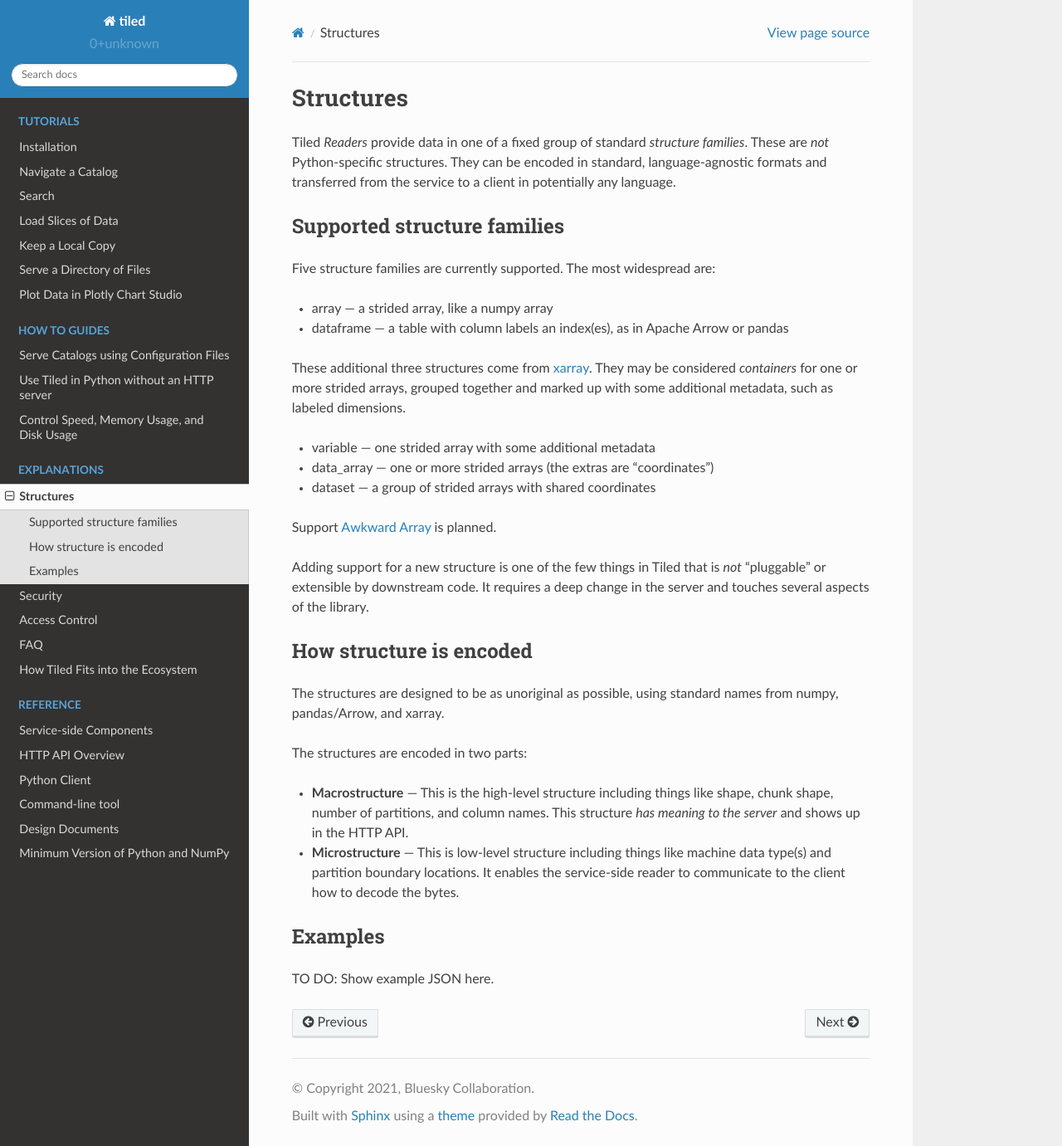
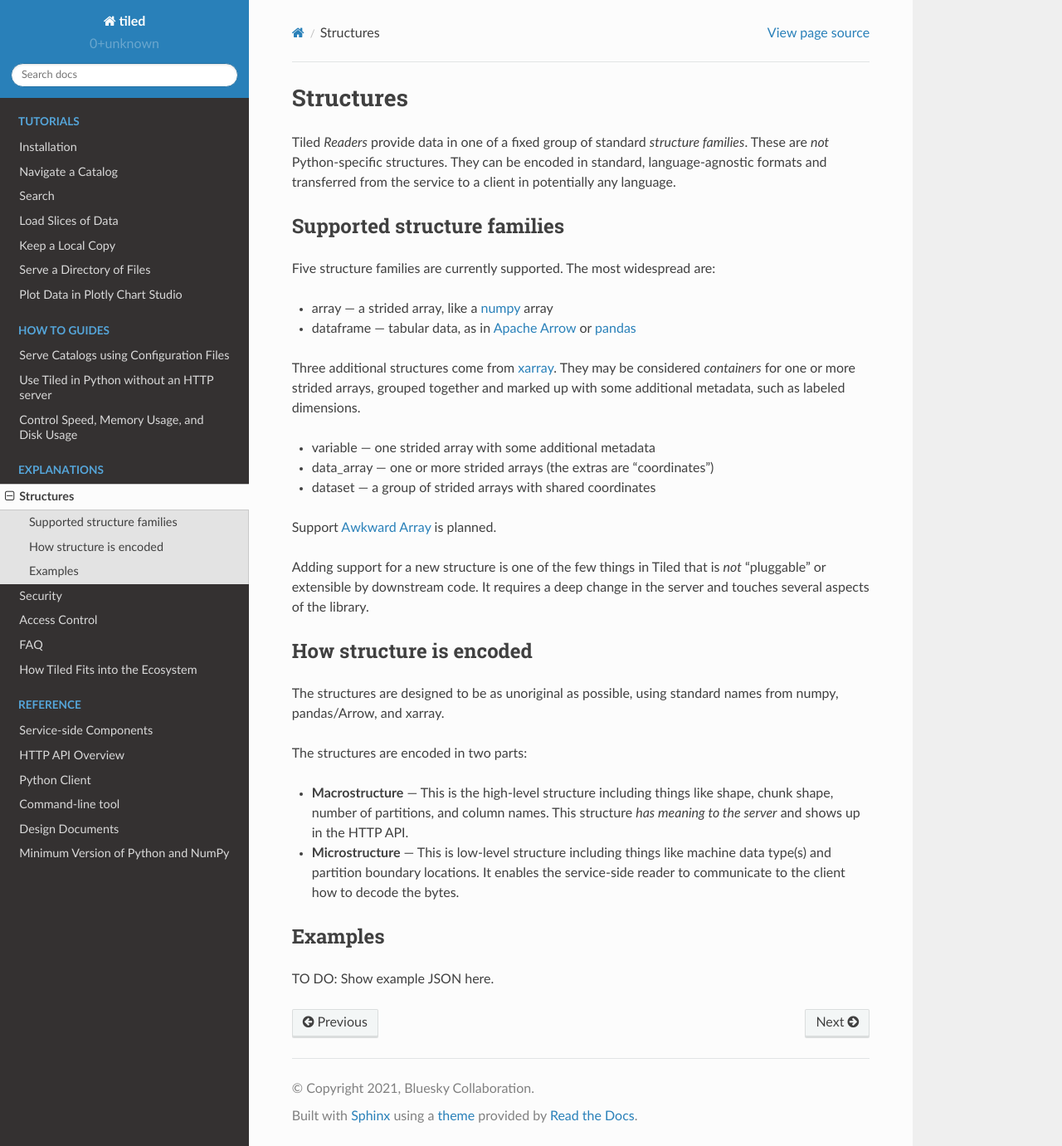
Before and after one commit to bluesky/tiled, a Sphinx documentation site: the page built from docs/source/explanations/structures.md, in a window 1280 px wide and 1381 px high. Shown: the whole window at 83% size. Built offline with Sphinx 7.4.7 and the Read the Docs theme 2.0.0, drawn with Linux system fonts in a browser that asks for light colours; pages that are not in the unit, such as notebooks, are missing from menus.

Commit message:
Add links.

```diff
--- a/docs/source/explanations/structures.md
+++ b/docs/source/explanations/structures.md
@@ -9,10 +9,11 @@ potentially any language.
 
 Five structure families are currently supported. The most widespread are:
 
-* array --- a strided array, like a numpy array
-* dataframe --- a table with column labels an index(es), as in Apache Arrow or pandas
+* array --- a strided array, like a [numpy](https://numpy.org) array
+* dataframe --- tabular data, as in [Apache Arrow](https://arrow.apache.org) or
+  [pandas](https://pandas.pydata.org/)
 
-These additional three structures come from
+Three additional structures come from
 [xarray](https://xarray.pydata.org/en/stable/). They may be considered
 *containers* for one or more strided arrays, grouped together and marked up with
 some additional metadata, such as labeled dimensions.
```
